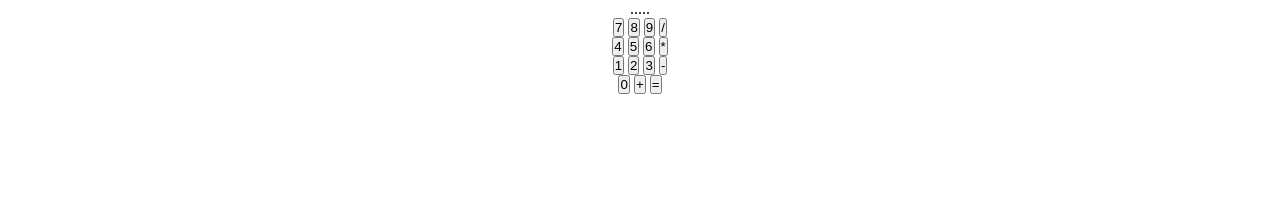
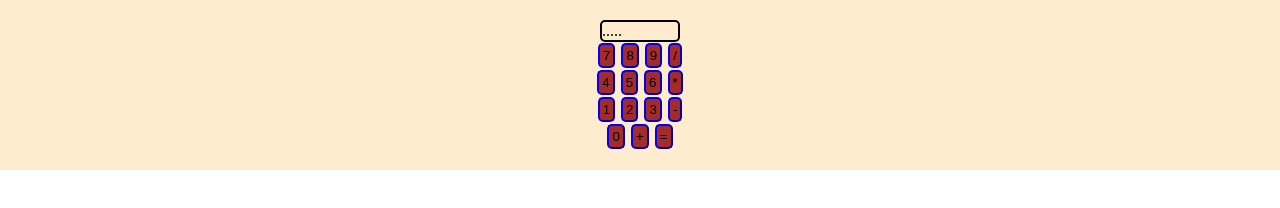
Before and after one commit to chriswebdv/calculator-project, a plain HTML site: page index.html in a window 1280 px wide. Drawn offline with Linux system fonts and the light colour scheme.

Commit message:
Fix issues with button and display

```diff
--- a/styles.css
+++ b/styles.css
@@ -4,10 +4,26 @@
   box-sizing: border-box;
 }
 
+body {
+  max-width: 100%;
+  max-height: 100vh;
+}
+
+.main {
+  display: flex;
+  flex-direction: column;
+  justify-content: center;
+  align-items: center;
+  padding: 20px;
+  background-color: blanchedalmond;
+}
 .screen-view {
   display: flex;
-  justify-content: center;
+  justify-content: stretch;
   align-items: center;
+  border: black solid 2px;
+  border-radius: 5px;
+  width: 80px;
 }
 
 .operations {
@@ -16,3 +32,11 @@
   justify-content: center;
   align-items: center;
 }
+
+button {
+  background-color: brown;
+  padding: 3px;
+  margin: 1px;
+  border-radius: 5px;
+  border-color: blue;
+}
```
